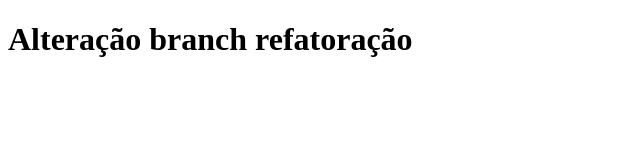
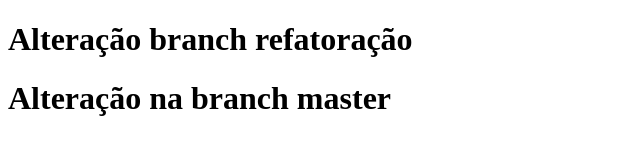
Before and after one commit to AlexandreLages/curso-git, a plain HTML site: page index.html in a window 1280 px wide. Shown: the whole page, without its empty margins (0-640 px from the left). Drawn offline with Linux system fonts and the light colour scheme.

Commit message:
Alteração branch master

```diff
--- a/index.html
+++ b/index.html
@@ -5,5 +5,6 @@
 </head>
 <body>
 	<h1>Alteração branch refatoração</h1>
+	<h1>Alteração na branch master</h1>
 </body>
 </html>
```
